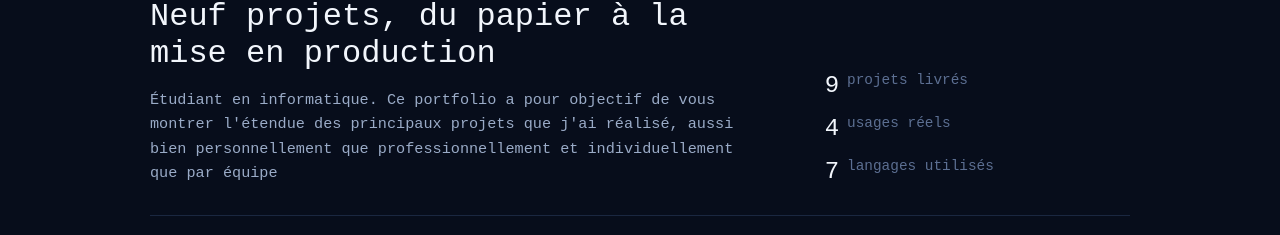
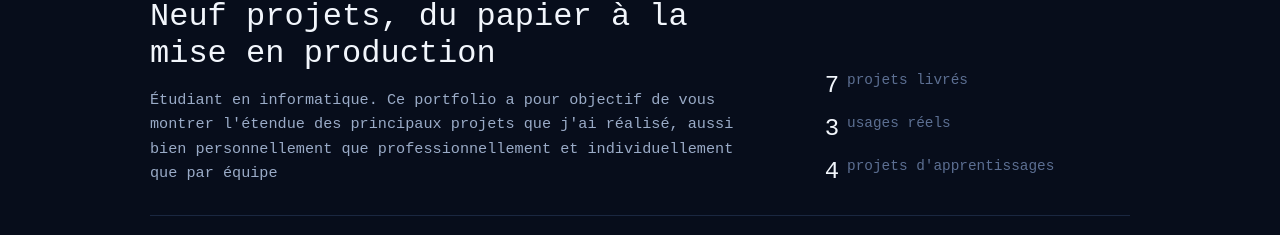
Before and after one commit to Progress-cmd/Portfolio, a Vue app: page / in a window 1280 px wide. Shown: the part 188-423 px from the top of the page. Built offline with nearby package versions, Linux system fonts and the light colour scheme.

Commit message:
Upd : Changement des valeurs chiffrées du menu

```diff
--- a/src/views/Home.vue
+++ b/src/views/Home.vue
@@ -29,7 +29,7 @@ import { projects } from '../data/projects.js'
 
 const featuredProjects = projects.slice(0, 3)
 
-const stats = [{ number: 9, label: 'projets livrés' }, { number: 4, label: 'usages réels' }, { number: 7, label: 'langages utilisés' }]
+const stats = [{ number: 7, label: 'projets livrés' }, { number: 3, label: 'usages réels' }, { number: 4, label: 'projets d\'apprentissages' }]
 </script>
 
 <style scoped>
```
